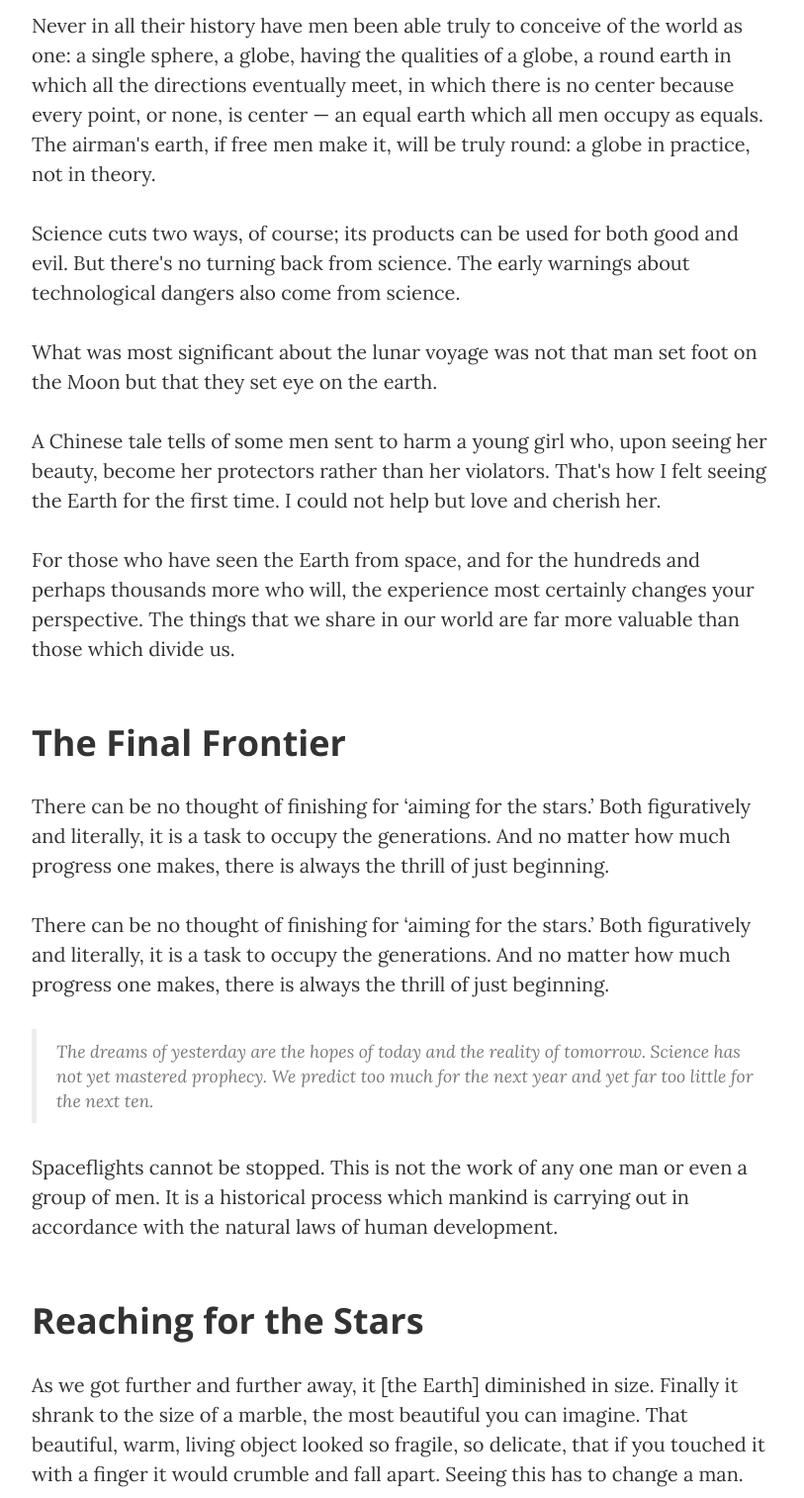
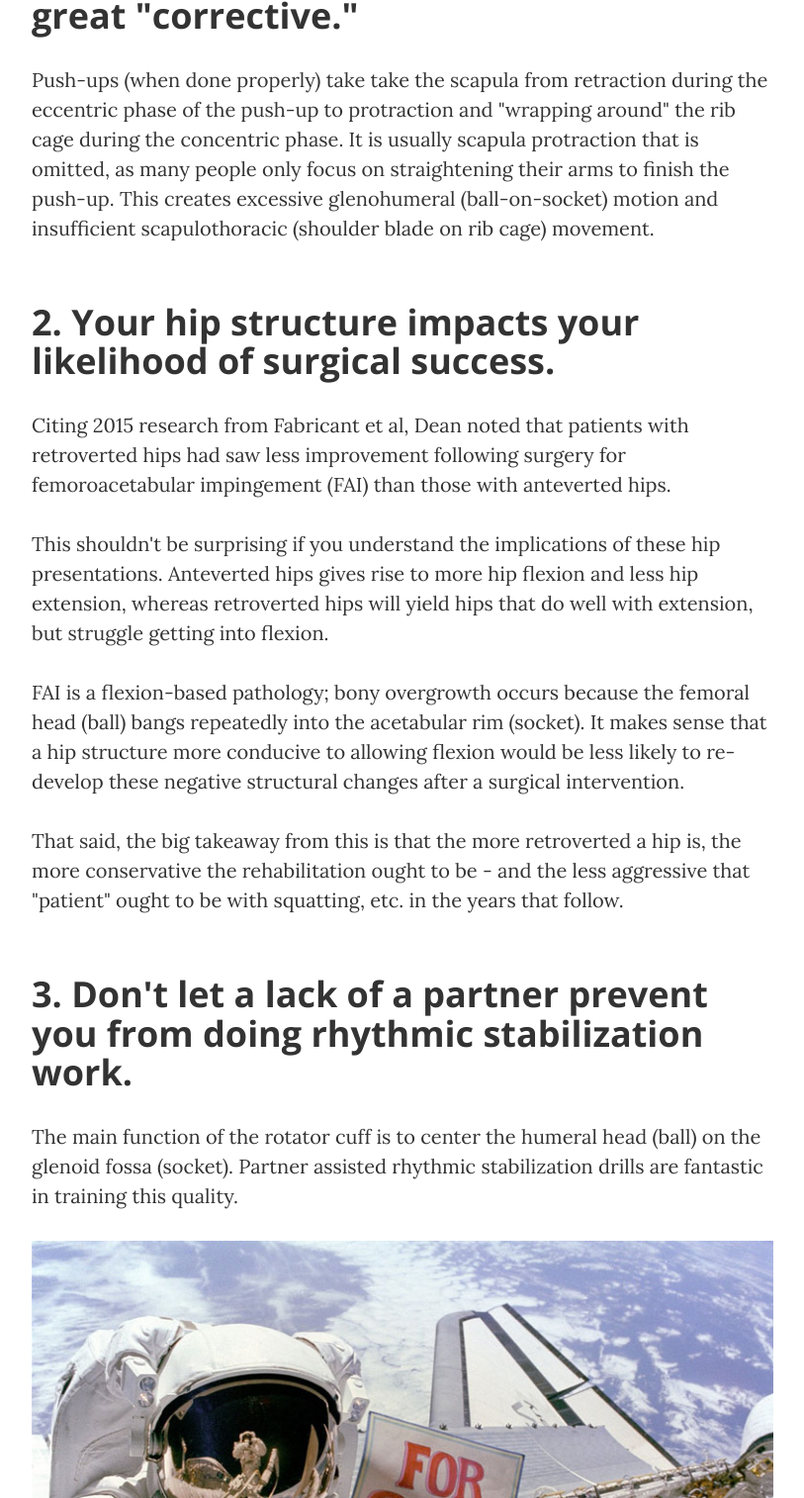
Before and after one commit to tiboldecjhunjie/Blog, a website: page post.html in a window 1280 px wide. Shown: the part 666-2180 px from the top of the page at 99% size, without its empty margins (233-1046 px from the left). Drawn offline with nearby package versions, Linux system fonts and the light colour scheme.

Commit message:
Update post.html

```diff
--- a/post.html
+++ b/post.html
@@ -74,8 +74,8 @@
             <div class="row">
                 <div class="col-lg-8 col-lg-offset-2 col-md-10 col-md-offset-1">
                     <div class="post-heading">
-                        <h1>Man must explore, and this is exploration at its greatest</h1>
-                        <h2 class="subheading">Problems look mighty small from 150 miles up</h2>
+                        <h1>Shoulder Strategies and Hip Helpers</h1>
+
                         <span class="meta">Posted by <a href="#">Start Bootstrap</a> on August 24, 2014</span>
                     </div>
                 </div>
@@ -88,29 +88,20 @@
         <div class="container">
             <div class="row">
                 <div class="col-lg-8 col-lg-offset-2 col-md-10 col-md-offset-1">
-                    <p>Never in all their history have men been able truly to conceive of the world as one: a single sphere, a globe, having the qualities of a globe, a round earth in which all the directions eventually meet, in which there is no center because every point, or none, is center — an equal earth which all men occupy as equals. The airman's earth, if free men make it, will be truly round: a globe in practice, not in theory.</p>
+                     <h2 class="section-heading">1. Full scapular range of motion during push-ups often gets overlooked as a great "corrective."</h2>
 
-                    <p>Science cuts two ways, of course; its products can be used for both good and evil. But there's no turning back from science. The early warnings about technological dangers also come from science.</p>
+                     <p>Push-ups (when done properly) take take the scapula from retraction during the eccentric phase of the push-up to protraction and "wrapping around" the rib cage during the concentric phase. It is usually scapula protraction that is omitted, as many people only focus on straightening their arms to finish the push-up. This creates excessive glenohumeral (ball-on-socket) motion and insufficient scapulothoracic (shoulder blade on rib cage) movement.</p>
 
-                    <p>What was most significant about the lunar voyage was not that man set foot on the Moon but that they set eye on the earth.</p>
+                    <h2 class="section-heading">2. Your hip structure impacts your likelihood of surgical success.</h2>
 
-                    <p>A Chinese tale tells of some men sent to harm a young girl who, upon seeing her beauty, become her protectors rather than her violators. That's how I felt seeing the Earth for the first time. I could not help but love and cherish her.</p>
+                    <p>Citing 2015 research from Fabricant et al, Dean noted that patients with retroverted hips had saw less improvement following surgery for femoroacetabular impingement (FAI) than those with anteverted hips.</p>
+                    <p>This shouldn't be surprising if you understand the implications of these hip presentations. Anteverted hips gives rise to more hip flexion and less hip extension, whereas retroverted hips will yield hips that do well with extension, but struggle getting into flexion.</p>
+                    <p>FAI is a flexion-based pathology; bony overgrowth occurs because the femoral head (ball) bangs repeatedly into the acetabular rim (socket). It makes sense that a hip structure more conducive to allowing flexion would be less likely to re-develop these negative structural changes after a surgical intervention.</p>
+                    <p>That said, the big takeaway from this is that the more retroverted a hip is, the more conservative the rehabilitation ought to be - and the less aggressive that "patient" ought to be with squatting, etc. in the years that follow.<p/>
 
-                    <p>For those who have seen the Earth from space, and for the hundreds and perhaps thousands more who will, the experience most certainly changes your perspective. The things that we share in our world are far more valuable than those which divide us.</p>
+                    <h2 class="section-heading">3. Don't let a lack of a partner prevent you from doing rhythmic stabilization work.</h2>
 
-                    <h2 class="section-heading">The Final Frontier</h2>
-
-                    <p>There can be no thought of finishing for ‘aiming for the stars.’ Both figuratively and literally, it is a task to occupy the generations. And no matter how much progress one makes, there is always the thrill of just beginning.</p>
-
-                    <p>There can be no thought of finishing for ‘aiming for the stars.’ Both figuratively and literally, it is a task to occupy the generations. And no matter how much progress one makes, there is always the thrill of just beginning.</p>
-
-                    <blockquote>The dreams of yesterday are the hopes of today and the reality of tomorrow. Science has not yet mastered prophecy. We predict too much for the next year and yet far too little for the next ten.</blockquote>
-
-                    <p>Spaceflights cannot be stopped. This is not the work of any one man or even a group of men. It is a historical process which mankind is carrying out in accordance with the natural laws of human development.</p>
-
-                    <h2 class="section-heading">Reaching for the Stars</h2>
-
-                    <p>As we got further and further away, it [the Earth] diminished in size. Finally it shrank to the size of a marble, the most beautiful you can imagine. That beautiful, warm, living object looked so fragile, so delicate, that if you touched it with a finger it would crumble and fall apart. Seeing this has to change a man.</p>
+                    <p>The main function of the rotator cuff is to center the humeral head (ball) on the glenoid fossa (socket). Partner assisted rhythmic stabilization drills are fantastic in training this quality.</p>
 
                     <a href="#">
                         <img class="img-responsive" src="img/post-sample-image.jpg" alt="">
```
